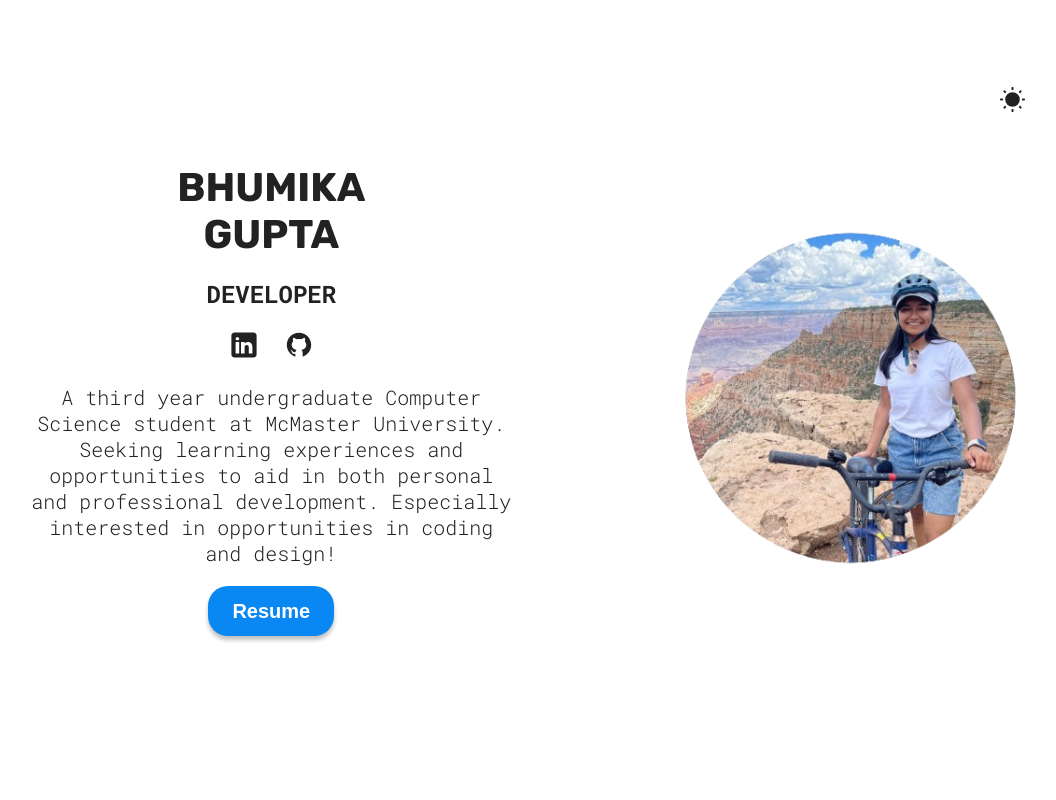
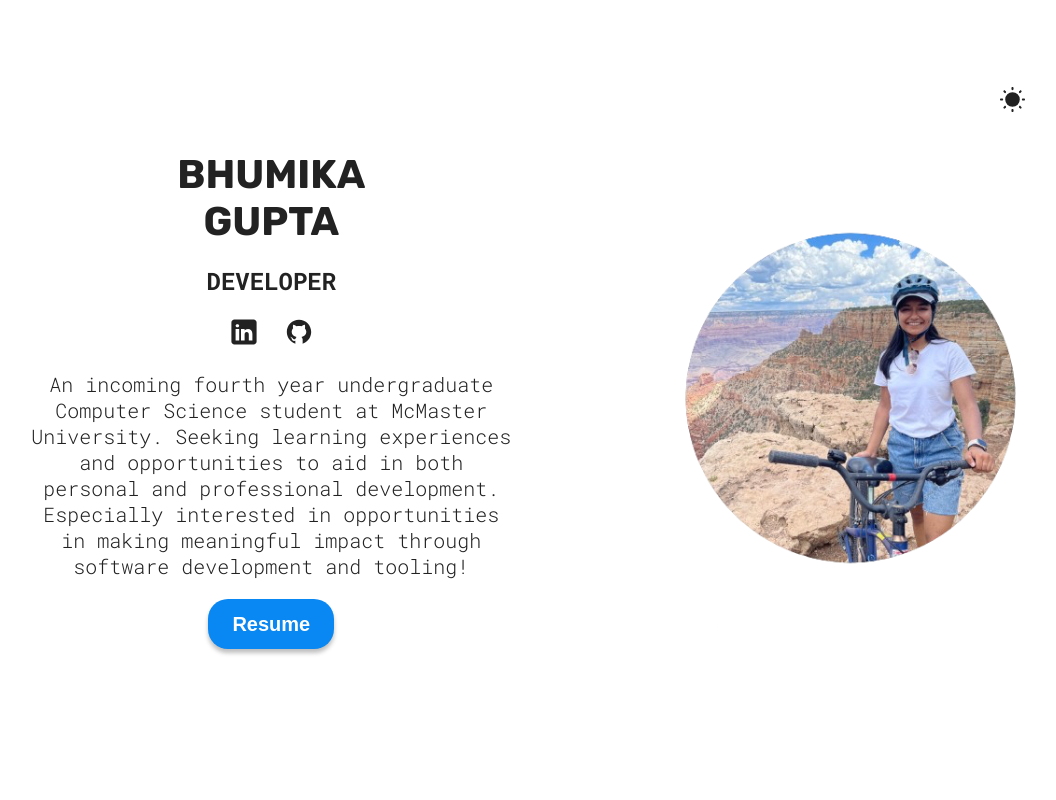
Before and after one commit to bhumika-gupta/personal-site, a React (Vite) app: page / in a window 1280 px wide. Shown: the top 800 px of the page, without its empty margins (112-1168 px from the left). Built offline with nearby package versions, Linux system fonts and the light colour scheme.

Commit message:
update about me description

```diff
--- a/src/sections/Hero/Hero.jsx
+++ b/src/sections/Hero/Hero.jsx
@@ -52,7 +52,7 @@ function Hero() {
                         <img src={githubIcon} alt="Github icon" />
                     </a>
                 </span>
-                <p className={styles.description}>A third year undergraduate Computer Science student at McMaster University. Seeking learning experiences and opportunities to aid in both personal and professional development. Especially interested in opportunities in coding and design!</p>
+                <p className={styles.description}>An incoming fourth year undergraduate Computer Science student at McMaster University. Seeking learning experiences and opportunities to aid in both personal and professional development. Especially interested in opportunities in making meaningful impact through software development and tooling!</p>
                 <a href={resume} download>
                     <button className="hover">
                         Resume
```
